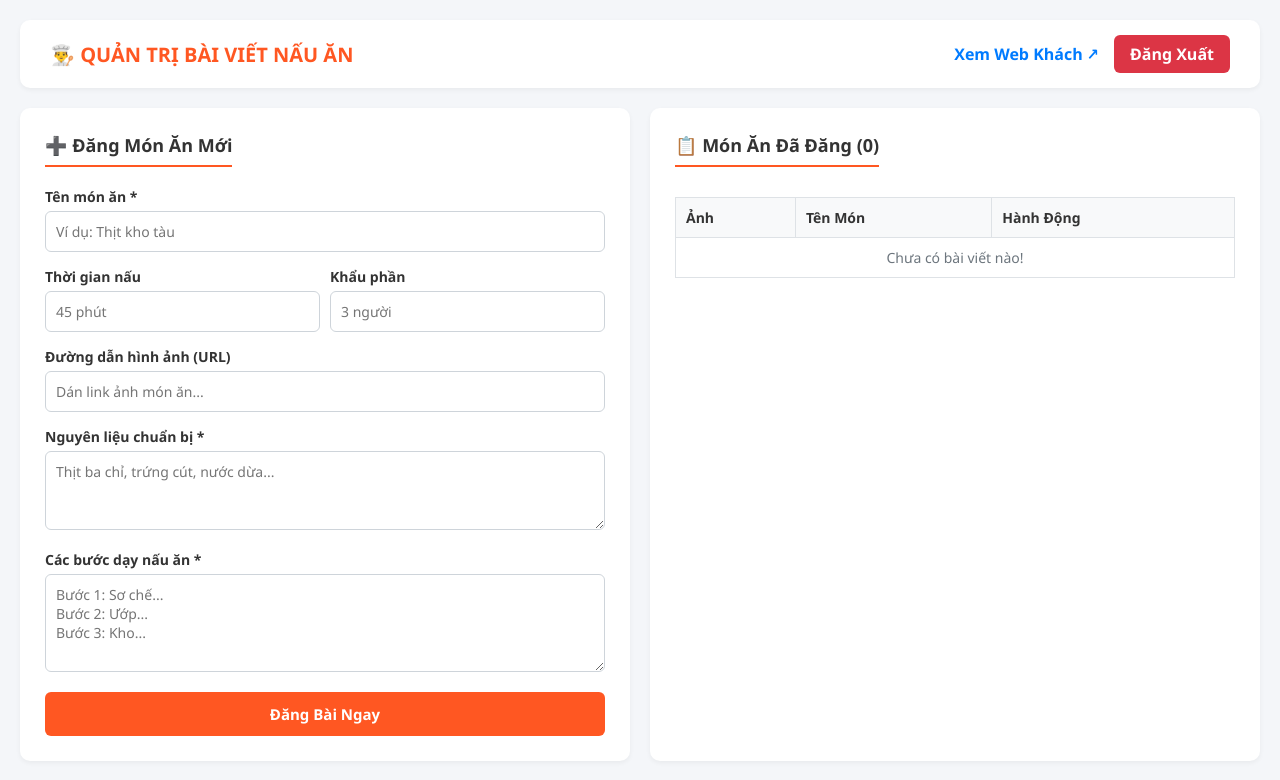
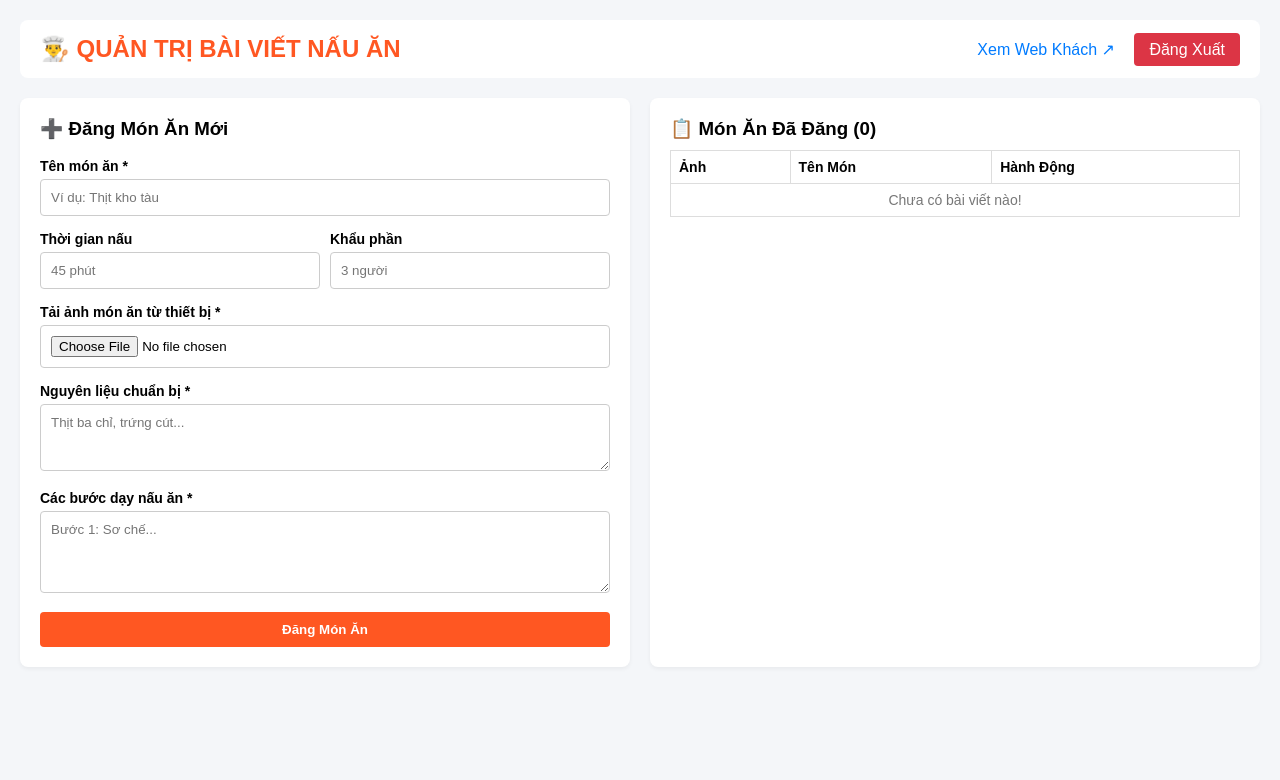
Before and after one commit to phathuu23-jpg/bepnhabong, a Flask app: page /admin in a window 1280 px wide. Shown: the top 780 px of the page. Run offline with Flask 3, Linux system fonts and the light colour scheme; the visitor is signed in with stand-in values (Sample User, id 1).

Commit message:
Update admin.html

```diff
--- a/templates/admin.html
+++ b/templates/admin.html
@@ -3,95 +3,80 @@
 <head>
     <meta charset="UTF-8">
     <meta name="viewport" content="width=device-width, initial-scale=1.0">
-    <title>Quản Trị Bài Viết - Bếp Nhà Bông</title>
+    <title>Quản trị Bếp Nhà Bông</title>
     <style>
-        * { box-sizing: border-box; margin: 0; padding: 0; font-family: 'Segoe UI', Tahoma, Geneva, Verdana, sans-serif; }
-        body { background-color: #f4f6f9; color: #333; padding: 20px; }
-
-        .header { display: flex; justify-content: space-between; align-items: center; background: white; padding: 15px 30px; border-radius: 10px; box-shadow: 0 2px 5px rgba(0,0,0,0.05); margin-bottom: 20px; }
-        .header h1 { font-size: 20px; color: #ff5722; display: flex; align-items: center; gap: 10px; }
-        .header-actions { display: flex; gap: 15px; align-items: center; }
-        .btn-view { color: #007bff; text-decoration: none; font-weight: 600; }
-        .btn-logout { background: #dc3545; color: white; padding: 8px 16px; border-radius: 6px; text-decoration: none; font-weight: 600; }
-
-        .main-content { display: flex; gap: 20px; }
-        .form-section, .list-section { background: white; border-radius: 10px; padding: 25px; box-shadow: 0 2px 5px rgba(0,0,0,0.05); }
-        .form-section { flex: 1; }
-        .list-section { flex: 1; }
-
-        h2 { font-size: 18px; margin-bottom: 20px; border-bottom: 2px solid #ff5722; padding-bottom: 8px; display: inline-block; }
-
+        * { box-sizing: border-box; margin: 0; padding: 0; font-family: sans-serif; }
+        body { background: #f4f6f9; padding: 20px; }
+        .header { display: flex; justify-content: space-between; align-items: center; margin-bottom: 20px; background: white; padding: 15px 20px; border-radius: 8px; }
+        .grid { display: grid; grid-template-columns: 1fr 1fr; gap: 20px; }
+        @media (max-width: 768px) { .grid { grid-template-columns: 1fr; } }
+        .card { background: white; padding: 20px; border-radius: 8px; box-shadow: 0 2px 4px rgba(0,0,0,0.05); }
         .form-group { margin-bottom: 15px; }
-        .form-group label { display: block; font-weight: 600; font-size: 14px; margin-bottom: 5px; }
-        .form-group input, .form-group textarea { width: 100%; padding: 10px; border: 1px solid #ced4da; border-radius: 6px; font-size: 14px; outline: none; }
-        .form-row { display: flex; gap: 10px; }
-        .form-row .form-group { flex: 1; }
-
-        .btn-submit { background: #ff5722; color: white; border: none; padding: 12px 20px; border-radius: 6px; cursor: pointer; font-weight: bold; width: 100%; font-size: 15px; }
-        .btn-submit:hover { background: #e64a19; }
-
-        table { width: 100%; border-collapse: collapse; margin-top: 10px; }
-        th, td { border: 1px solid #dee2e6; padding: 10px; text-align: left; font-size: 14px; }
-        th { background: #f8f9fa; }
-        .img-thumb { width: 50px; height: 50px; object-fit: cover; border-radius: 4px; }
-        .btn-delete { color: #dc3545; text-decoration: none; font-weight: bold; }
+        label { display: block; margin-bottom: 5px; font-weight: bold; font-size: 14px; }
+        input, textarea { width: 100%; padding: 10px; border: 1px solid #ccc; border-radius: 4px; }
+        button { background: #ff5722; color: white; border: none; padding: 10px 20px; border-radius: 4px; cursor: pointer; font-weight: bold; width: 100%; }
+        .btn-logout { background: #dc3545; color: white; padding: 8px 15px; text-decoration: none; border-radius: 4px; }
+        .table { width: 100%; border-collapse: collapse; margin-top: 10px; }
+        .table th, .table td { border: 1px solid #ddd; padding: 8px; text-align: left; font-size: 14px; }
     </style>
 </head>
 <body>
 
-    <!-- Header Quản Trị -->
     <div class="header">
-        <h1>👨‍🍳 QUẢN TRỊ BÀI VIẾT NẤU ĂN</h1>
-        <div class="header-actions">
-            <a href="/" class="btn-view" target="_blank">Xem Web Khách ↗</a>
+        <h2 style="color: #ff5722;">👨‍🍳 QUẢN TRỊ BÀI VIẾT NẤU ĂN</h2>
+        <div>
+            <a href="/" style="margin-right: 15px; text-decoration: none; color: #007bff;">Xem Web Khách ↗</a>
             <a href="/logout" class="btn-logout">Đăng Xuất</a>
         </div>
     </div>
 
-    <div class="main-content">
-        <!-- Form Đăng Bài Mới -->
-        <div class="form-section">
-            <h2>➕ Đăng Món Ăn Mới</h2>
-            <form action="/admin" method="POST">
+    <div class="grid">
+        <!-- FORM ĐĂNG BÀI -->
+        <div class="card">
+            <h3>➕ Đăng Món Ăn Mới</h3>
+            <br>
+            <!-- Sửa action thành /admin và thêm enctype để upload file ảnh -->
+            <form action="/admin" method="POST" enctype="multipart/form-data">
                 <div class="form-group">
                     <label>Tên món ăn *</label>
-                    <input type="text" name="title" placeholder="Ví dụ: Thịt kho tàu" required>
+                    <input type="text" name="name" placeholder="Ví dụ: Thịt kho tàu" required>
                 </div>
 
-                <div class="form-row">
-                    <div class="form-group">
+                <div style="display: flex; gap: 10px;">
+                    <div class="form-group" style="flex: 1;">
                         <label>Thời gian nấu</label>
                         <input type="text" name="time" placeholder="45 phút">
                     </div>
-                    <div class="form-group">
+                    <div class="form-group" style="flex: 1;">
                         <label>Khẩu phần</label>
                         <input type="text" name="servings" placeholder="3 người">
                     </div>
                 </div>
 
+                <!-- Thay ô nhập URL bằng ô Chọn file ảnh -->
                 <div class="form-group">
-                    <label>Đường dẫn hình ảnh (URL)</label>
-                    <input type="text" name="image" placeholder="Dán link ảnh món ăn...">
+                    <label>Tải ảnh món ăn từ thiết bị *</label>
+                    <input type="file" name="image_file" accept="image/*" required>
                 </div>
 
                 <div class="form-group">
                     <label>Nguyên liệu chuẩn bị *</label>
-                    <textarea name="ingredients" rows="3" placeholder="Thịt ba chỉ, trứng cút, nước dừa..."></textarea>
+                    <textarea name="ingredients" rows="3" placeholder="Thịt ba chỉ, trứng cút..." required></textarea>
                 </div>
 
                 <div class="form-group">
                     <label>Các bước dạy nấu ăn *</label>
-                    <textarea name="steps" rows="4" placeholder="Bước 1: Sơ chế...&#10;Bước 2: Ướp...&#10;Bước 3: Kho..."></textarea>
+                    <textarea name="steps" rows="4" placeholder="Bước 1: Sơ chế..." required></textarea>
                 </div>
 
-                <button type="submit" class="btn-submit">Đăng Bài Ngay</button>
+                <button type="submit">Đăng Món Ăn</button>
             </form>
         </div>
 
-        <!-- Danh Sách Bài Đã Đăng -->
-        <div class="list-section">
-            <h2>📋 Món Ăn Đã Đăng ({{ foods|length }})</h2>
-            <table>
+        <!-- DANH SÁCH BÀI ĐÃ ĐĂNG -->
+        <div class="card">
+            <h3>📋 Món Ăn Đã Đăng ({{ foods|length }})</h3>
+            <table class="table">
                 <thead>
                     <tr>
                         <th>Ảnh</th>
@@ -102,20 +87,13 @@
                 <tbody>
                     {% for food in foods %}
                     <tr>
-                        <td>
-                            <img src="{{ food.image }}" class="img-thumb" onerror="this.src='https://via.placeholder.com/50'">
-                        </td>
-                        <td>
-                            <strong>{{ food.name }}</strong>
-                            <div style="font-size: 12px; color: #6c757d;">⏱️ {{ food.time }}</div>
-                        </td>
-                        <td>
-                            <a href="/delete/{{ food.id }}" class="btn-delete" onclick="return confirm('Bạn có chắc muốn xóa?')">Xóa</a>
-                        </td>
+                        <td><img src="{{ food.image }}" width="50" height="50" style="object-fit: cover; border-radius: 4px;"></td>
+                        <td><b>{{ food.name }}</b></td>
+                        <td><a href="/delete/{{ food.id }}" style="color: red;" onclick="return confirm('Xóa món này?')">Xóa</a></td>
                     </tr>
                     {% else %}
                     <tr>
-                        <td colspan="3" style="text-align: center; color: #6c757d;">Chưa có bài viết nào!</td>
+                        <td colspan="3" style="text-align: center; color: #777;">Chưa có bài viết nào!</td>
                     </tr>
                     {% endfor %}
                 </tbody>
```
